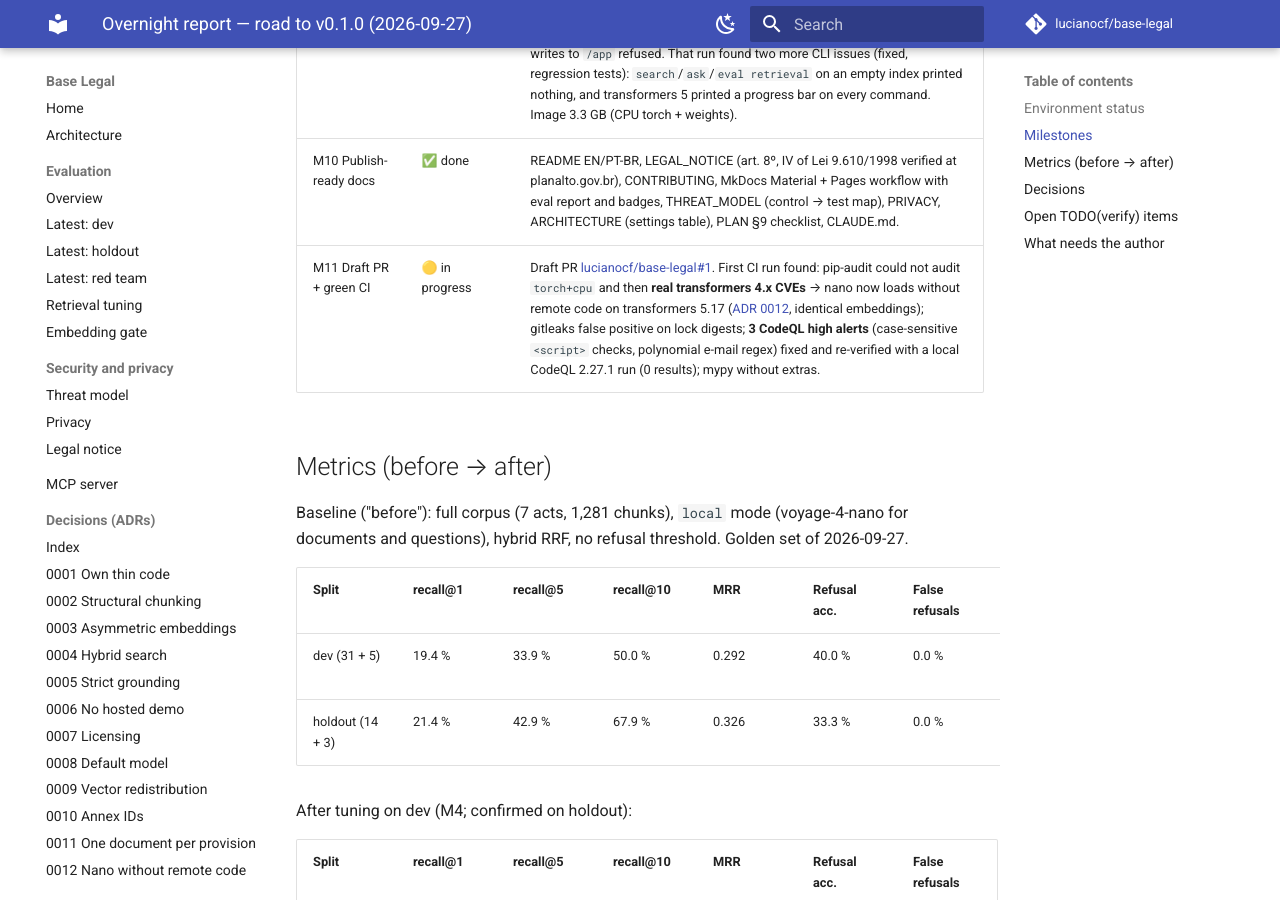
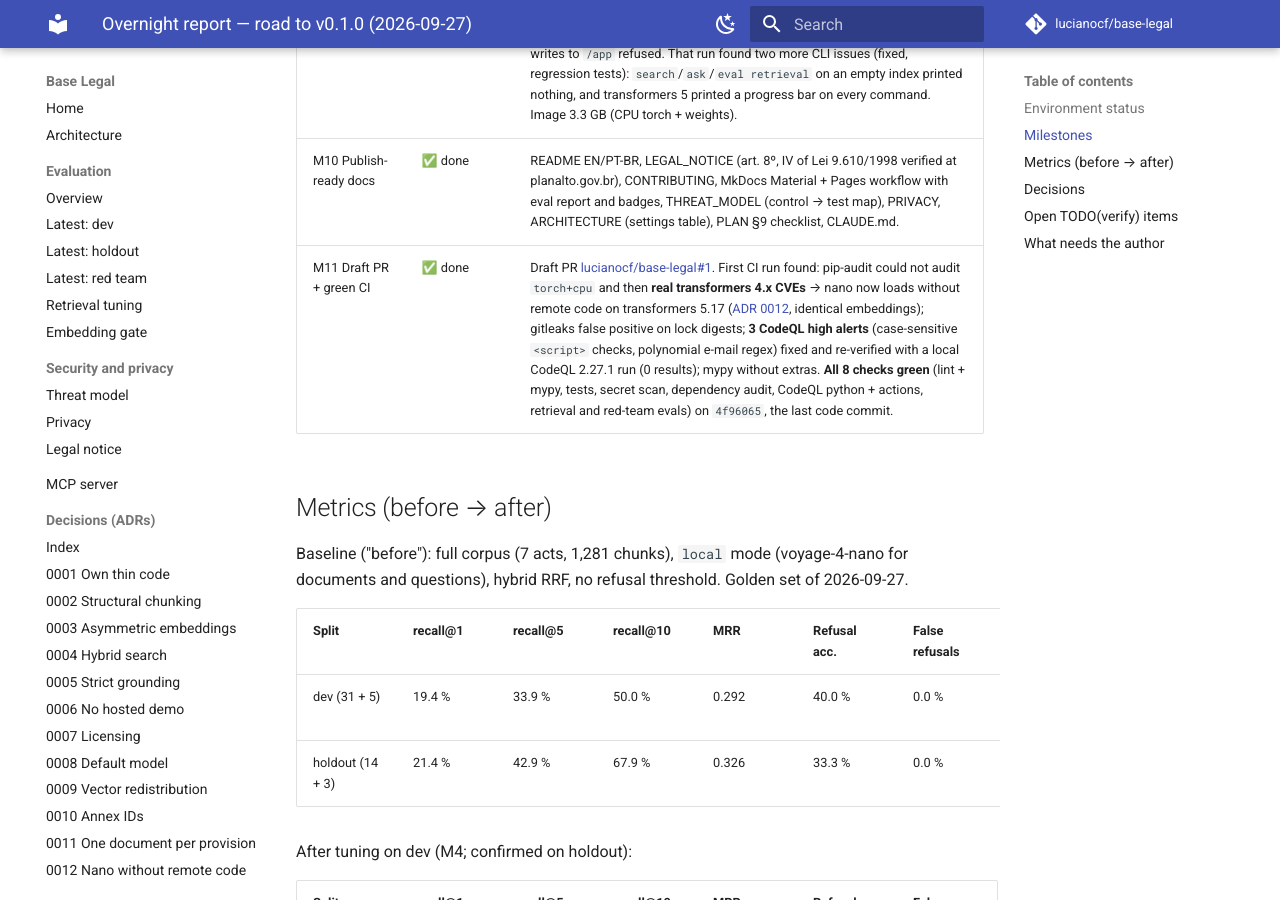
Before and after one commit to lucianocf/base-legal, an MkDocs documentation site: the page built from docs/progress/2026-09-27-overnight.md, in a window 1280 px wide and 900 px high, scrolled down 2865 px. Built offline with MkDocs 1.6.1 and Material for MkDocs 9.7.7, drawn with Linux system fonts in a browser that asks for light colours; comment, search, counter and statistics services are not loaded.

Commit message:
docs: mark M11 done (CI green on the draft PR)
Co-Authored-By: Claude Opus 5.5 <noreply@anthropic.com>
Claude-Session: https://claude.ai/code/session_01FpNoKfrGjgixRmeG8tBgFx

```diff
--- a/docs/progress/2026-09-27-overnight.md
+++ b/docs/progress/2026-09-27-overnight.md
@@ -65,7 +65,7 @@ Setup fixes:
 | M8 Evals in CI + badge | ✅ done (CI run pending the PR) | `.github/workflows/evals.yml`: secret-free, nano cached by lockfile hash and re-verified, `local` ingest, gates recall@5 ≥ 0.65 / refusal ≥ 0.6 / red-team 100 %; `base-legal eval redteam` (13 deterministic checks, all passing locally); shields.io badge JSON. actionlint + zizmor clean. |
 | M9 Docker image + compose | ✅ done | Multi-stage non-root image (uid 10001), base images by digest, nano fetched and SHA-256-verified at build time, offline runtime, read-only rootfs + `cap_drop: ALL` in compose, app and DB on 127.0.0.1. Running the stack found two real bugs (fixed, regression tests): `serve` crashed on a fresh DB; empty `VOYAGE_API_KEY` from compose made `ingest` pick the API. Final end-to-end run on the transformers 5 image (fresh volume): healthy → `ingest` (default local mode, 1,281 chunks) **4 min 51 s** → CLI and API search → UI 200 → `ask` exits 2 with "no Anthropic credentials" (no key here) → writes to `/app` refused. That run found two more CLI issues (fixed, regression tests): `search`/`ask`/`eval retrieval` on an empty index printed nothing, and transformers 5 printed a progress bar on every command. Image 3.3 GB (CPU torch + weights). |
 | M10 Publish-ready docs | ✅ done | README EN/PT-BR, LEGAL_NOTICE (art. 8º, IV of Lei 9.610/1998 verified at planalto.gov.br), CONTRIBUTING, MkDocs Material + Pages workflow with eval report and badges, THREAT_MODEL (control → test map), PRIVACY, ARCHITECTURE (settings table), PLAN §9 checklist, CLAUDE.md. |
-| M11 Draft PR + green CI | 🟡 in progress | Draft PR [lucianocf/base-legal#1](https://github.com/lucianocf/base-legal/pull/1). First CI run found: pip-audit could not audit `torch+cpu` and then **real transformers 4.x CVEs** → nano now loads without remote code on transformers 5.17 ([ADR 0012](../adr/0012-load-voyage-4-nano-without-remote-code.md), identical embeddings); gitleaks false positive on lock digests; **3 CodeQL high alerts** (case-sensitive `<script>` checks, polynomial e-mail regex) fixed and re-verified with a local CodeQL 2.27.1 run (0 results); mypy without extras. |
+| M11 Draft PR + green CI | ✅ done | Draft PR [lucianocf/base-legal#1](https://github.com/lucianocf/base-legal/pull/1). First CI run found: pip-audit could not audit `torch+cpu` and then **real transformers 4.x CVEs** → nano now loads without remote code on transformers 5.17 ([ADR 0012](../adr/0012-load-voyage-4-nano-without-remote-code.md), identical embeddings); gitleaks false positive on lock digests; **3 CodeQL high alerts** (case-sensitive `<script>` checks, polynomial e-mail regex) fixed and re-verified with a local CodeQL 2.27.1 run (0 results); mypy without extras. **All 8 checks green** (lint + mypy, tests, secret scan, dependency audit, CodeQL python + actions, retrieval and red-team evals) on `4f96065`, the last code commit. |
 
 ## Metrics (before → after)
 
```
